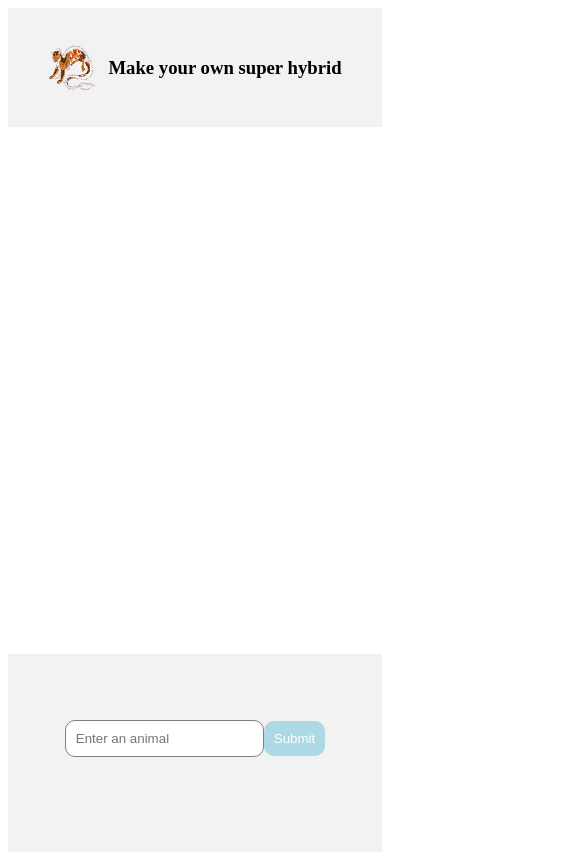
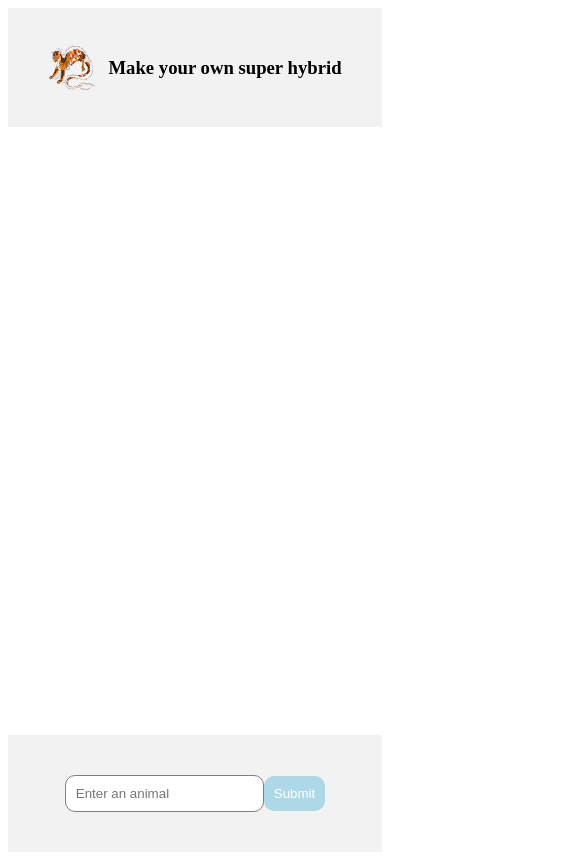
Before and after one commit to Ollstar/hybridnamegenerator, a Next.js app: page / in a window 390 px wide. Shown: the top 860 px of the page, 585 px wide, since content can reach past the window. Built offline with nearby package versions, Linux system fonts and the light colour scheme.

Commit message:
Responsive viewport

```diff
--- a/pages/index.js
+++ b/pages/index.js
@@ -6,15 +6,10 @@ export default function Home() {
   const [animalInput, setAnimalInput] = useState("");
   const [hybrids, setHybrids] = useState([]);
   const scrollableContainerRef = useRef(null);
-  const [scrollPosition, setScrollPosition] = useState(0);
 
-  useEffect(() => {
-    scrollableContainerRef.current.scrollTop = scrollPosition;
-  }, [scrollPosition]);
 
   async function onSubmit(event) {
     event.preventDefault();
-    setScrollPosition(scrollableContainerRef.current.scrollTop);
     try {
       const response = await fetch("/api/generate", {
         method: "POST",
@@ -38,16 +33,17 @@ export default function Home() {
   }
 
   return (
-    <div className={styles.container} style={{ height: "100vh", maxHeight: "100vh" }}>
+    <div className={styles.container} style={{ height: "100vh"}}>
       <Head>
         <title>Hybrid Superhero Maker</title>
         <link rel="icon" href="/hybrid.png" />
+        <meta name="viewport" content="width=device-width, initial-scale=1.0, maximum-scale=1.0, user-scalable=0" />
       </Head>
       <div className={styles.header}>
         <img src="/hybrid.png" className={styles.icon} />
         <h3>Make your own super hybrid</h3>
       </div>
-      <div className={styles.scrollableContainer} style={{ height: "60vh", width: "100vh", maxHeight: "70vh" }} ref={scrollableContainerRef}>
+      <div className={styles.scrollableContainer} style={{width: "100%",height: "100%"}} ref={scrollableContainerRef}>
         {hybrids.map((hybrid, index) => (
           <div key={index}>
             <div className={styles.animal} style={{padding: "10px", float: "left" }}>{hybrid.animal}</div>
```
